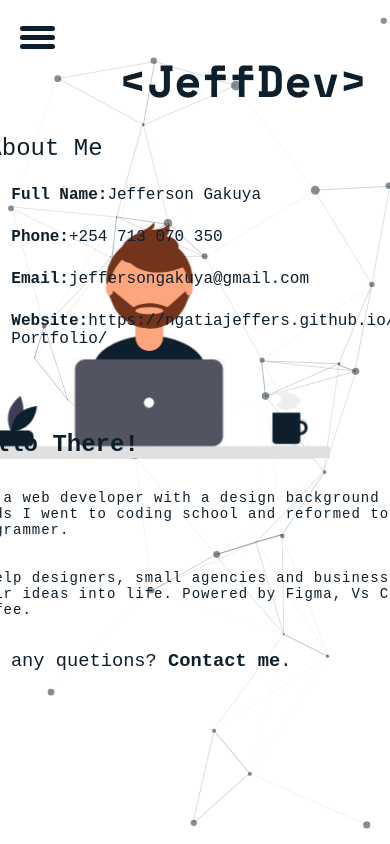
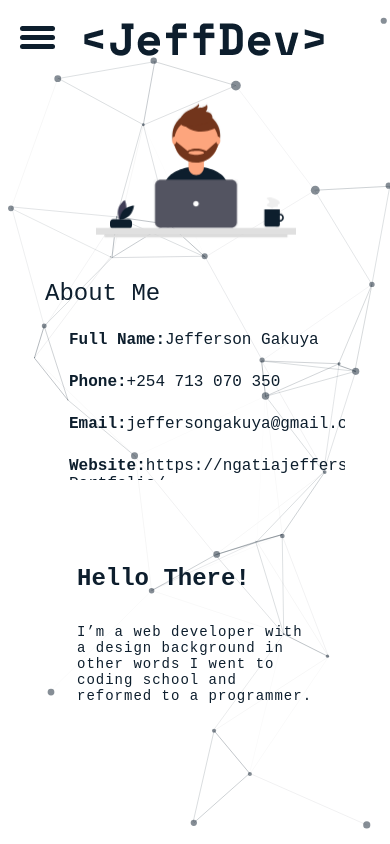
Before and after one commit to NgatiaJeffers/JeffDev-Portfolio, a plain HTML site: page index.html in a window 390 px wide. Shown: the top 844 px of the page. Drawn offline with Linux system fonts and the light colour scheme.

Commit message:
media queries add

```diff
--- a/css/style.css
+++ b/css/style.css
@@ -523,3 +523,68 @@ h1, h2, h3, h4, h5, h6, p, a {
 
 
 /* 😀😀😀😀HAPPY CODING!😀😀😀 */
+
+/*😀 Media Queries 😀*/
+@media screen and (max-width: 800px) {
+    .logo {
+        position: absolute;
+        top: 5%;
+        left: 40%;
+        margin-right: -60%;
+        transform: translate(-50%, -50%);
+        margin-left: 3rem;
+        padding: 5px;
+    }
+
+    .code {
+        position: absolute;
+        top: 20%;
+        left: 40%;
+        margin-right: -60%;
+        transform: translate(-50%, -50%);
+        margin-left: 2.5rem;
+    }
+
+    .code svg {
+        height: 200px;
+        width: 200px;
+    }
+
+    .about-area {
+        position: absolute;
+        top: 45%;
+        left: 50%;
+        margin-right: -50%;
+        height: 200px;
+        width: 300px;
+        overflow: hidden;
+        justify-content: center;
+        align-items: center;
+    }
+
+
+    .about-area .title .info {
+        font-size: 15px;
+    }
+
+    .content {
+        position: absolute;
+        top: 75%;
+        left: 50%;
+        margin-right: -50%;
+        height: 200px;
+        width: 300px;
+        overflow: hidden;
+        justify-content: center;
+        align-items: center;
+    }
+
+    .container {
+        position: relative;
+        display: flex;
+        align-items: center;
+        min-height: 100vh;
+        background: #0D1E2D;
+        justify-content: space-around;
+    }
+}
```
